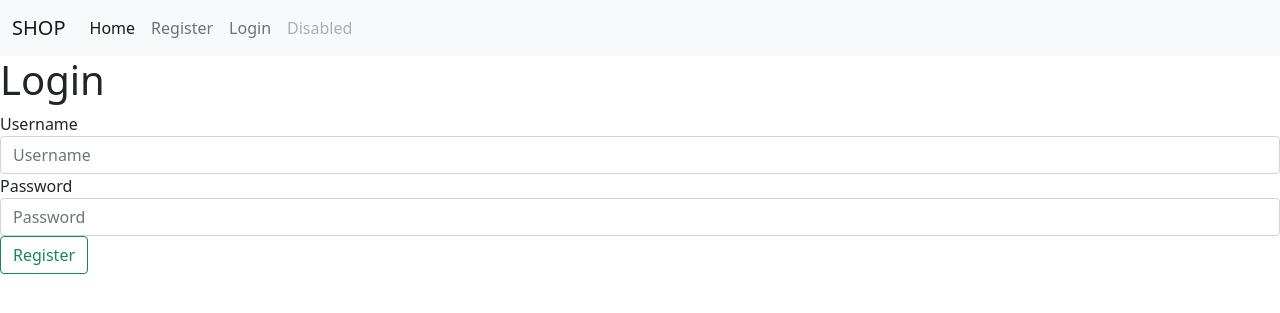
After one commit to Allisona1012/Flask_Rebuild, a Flask app: page /login in a window 1280 px wide. The commit adds this page. Shown: the top 313 px of the page. Run offline with Flask 2, Linux system fonts and the light colour scheme; some libraries are stand-ins or nearby versions.

Commit message:
created login page

```diff
--- a/app/forms.py
+++ b/app/forms.py
@@ -11,3 +11,8 @@ class RegistrationForm(FlaskForm):
     password = PasswordField('Password', validators=[DataRequired()])
     confirm_pass = PasswordField('Confirm Password', validators=[DataRequired(), EqualTo('password')])
     submit = SubmitField('Register')
+
+class LoginForm(FlaskForm):
+    username = StringField('Username', validators=[DataRequired()])
+    password = PasswordField('Password', validators=[DataRequired()])
+    submit = SubmitField('Register')
--- a/app/routes.py
+++ b/app/routes.py
@@ -1,7 +1,10 @@
 from app import app
 from flask import render_template, redirect, url_for
-from app.forms import RegistrationForm
+from flask_login import login_user
+from app.forms import RegistrationForm, LoginForm
 from app.models import User
+
+
 @app.route('/') #this is part of the url
 def index():#this is a functoin that will run when we go to said web page
     return render_template('index.html') #this pulls the template that will show up on said webpage
@@ -29,3 +32,23 @@ def register():
         User(username=username, email = email, password= password)
         return redirect(url_for('index'))
     return render_template('register.html', form = form )
+
+@app.route('/login', methods = ['GET', 'POST'])
+def login():
+    form = LoginForm()
+    if form.validate_on_submit():
+        #grab data from the form
+        username = form.username.data
+        password = form.password.data
+        # Query user table for user with username
+        user = User.query.filter_by(usermname = username).first()
+        # if the user does not exist or the user has an incorrect password
+        if not user or user.check_password(password):
+            #redirect to login page
+            return redirect(url_for('login'))
+
+        #if the user does exist
+        login_user(user)
+        return redirect(url_for('index'))
+
+    return render_template('login.html', form =form )
--- /dev/null
+++ b/app/templates/login.html
@@ -0,0 +1,19 @@
+{% extends 'base.html'%}
+
+{% block content%}
+<h1> Login </h1>
+<form action ="" method='POST'>
+    {{ form.csrf_token }}
+    <div class="form-group">
+        <fieldset>
+            {{form.username.label}}
+            {{ form.username(class="form-control", placeholder="Username")}}
+        </fieldset>
+        <fieldset>
+            {{form.password.label}}
+            {{ form.password(class="form-control", placeholder="Password")}}
+    </div>
+    {{ form.submit (class='btn btn-outline-success')}}
+
+</form>
+{% endblock %}
--- a/app/templates/navbar.html
+++ b/app/templates/navbar.html
@@ -1,19 +1,19 @@
 <nav class="navbar navbar-expand-lg navbar-light bg-light">
     <div class="container-fluid">
-      <a class="navbar-brand" href="{{url_for('index')">SHOP</a>
+      <a class="navbar-brand" href="{{url_for('index')}}">SHOP</a>
       <button class="navbar-toggler" type="button" data-bs-toggle="collapse" data-bs-target="#navbarNav" aria-controls="navbarNav" aria-expanded="false" aria-label="Toggle navigation">
         <span class="navbar-toggler-icon"></span>
       </button>
       <div class="collapse navbar-collapse" id="navbarNav">
         <ul class="navbar-nav">
           <li class="nav-item">
-            <a class="nav-link active" aria-current="page" href="{{url_for('index')">Home</a>
+            <a class="nav-link active" aria-current="page" href="{{url_for('index')}}">Home</a>
           </li>
           <li class="nav-item">
-            <a class="nav-link" href="{{url_for('register')">Register</a>
+            <a class="nav-link" href="{{url_for('register')}}">Register</a>
           </li>
           <li class="nav-item">
-            <a class="nav-link" href="#">Pricing</a>
+            <a class="nav-link" href="{{ url_for('login')}}">Login</a>
           </li>
           <li class="nav-item">
             <a class="nav-link disabled">Disabled</a>
```
